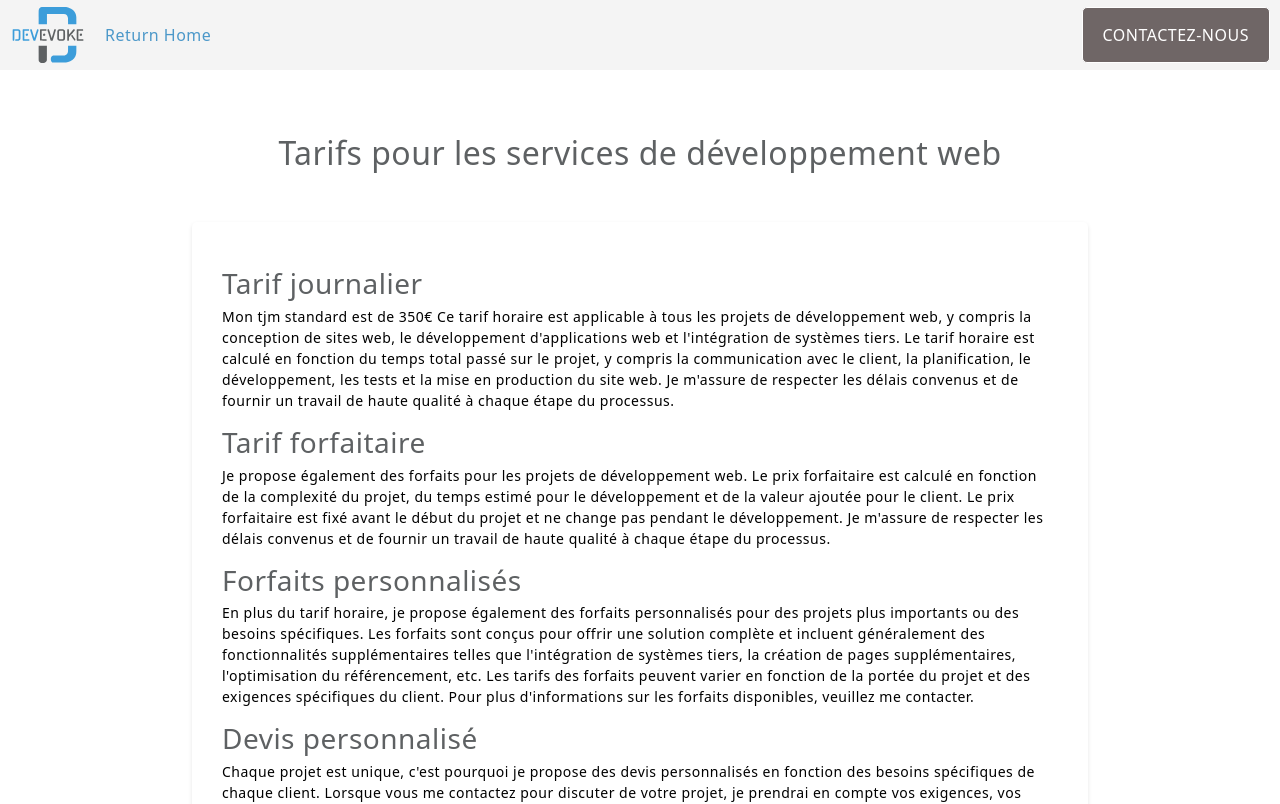
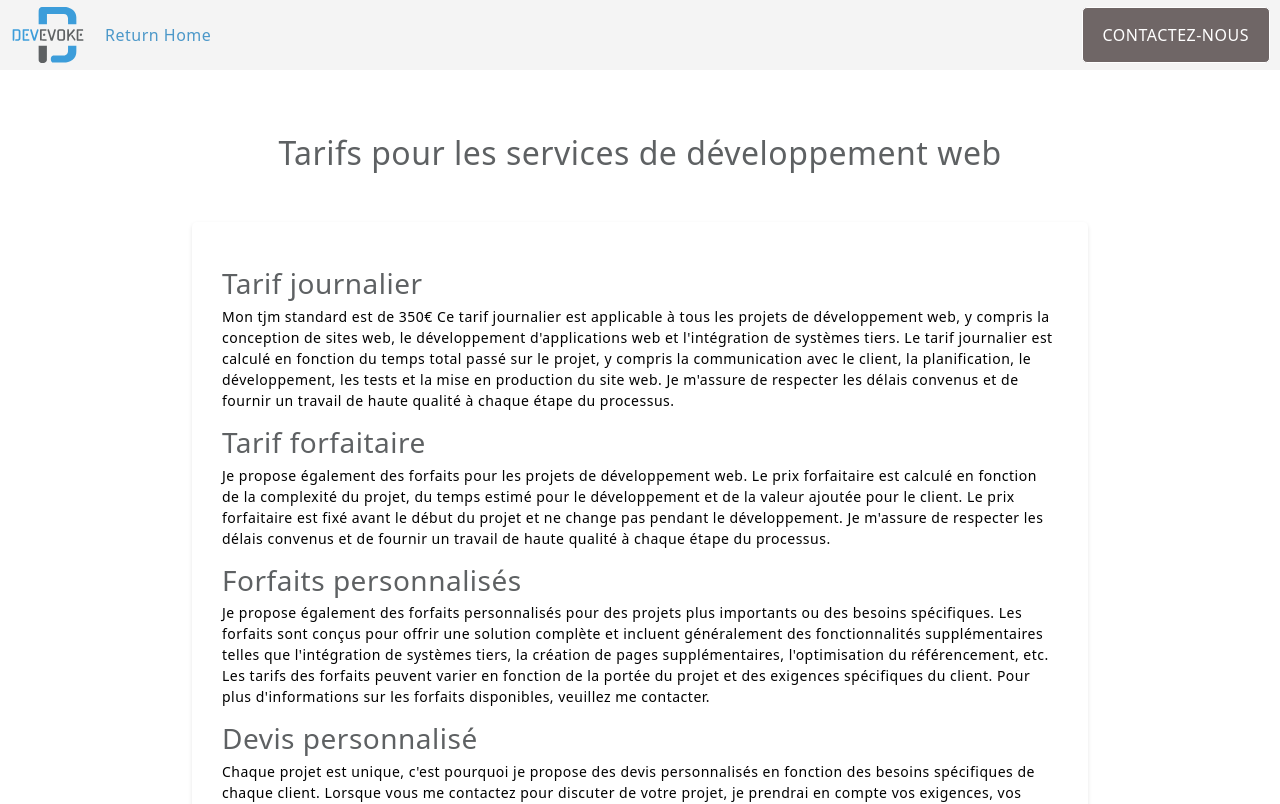
Before and after one commit to Dwfaradji/freelance, a Next.js app: page /tarif in a window 1280 px wide. Shown: the top 804 px of the page. Built offline with nearby package versions, Linux system fonts and the light colour scheme.

Commit message:
correction text

```diff
--- a/src/app/Data/data.ts
+++ b/src/app/Data/data.ts
@@ -254,10 +254,10 @@ const pageInfosPrice: PageInfo[] = [
   },
   {
     title: "Tarif journalier",
-    text: `Mon tjm standard est de 350€ Ce tarif horaire est
+    text: `Mon tjm standard est de 350€ Ce tarif journalier est
         applicable à tous les projets de développement web, y compris la
         conception de sites web, le développement d'applications web et
-        l'intégration de systèmes tiers. Le tarif horaire est calculé en
+        l'intégration de systèmes tiers. Le tarif journalier est calculé en
         fonction du temps total passé sur le projet, y compris la communication
         avec le client, la planification, le développement, les tests et la mise
         en production du site web. Je m'assure de respecter les délais convenus
@@ -273,7 +273,7 @@ const pageInfosPrice: PageInfo[] = [
   },
   {
     title: "Forfaits personnalisés",
-    text: `En plus du tarif horaire, je propose également des forfaits
+    text: `Je propose également des forfaits
           personnalisés pour des projets plus importants ou des besoins
           spécifiques. Les forfaits sont conçus pour offrir une solution complète
           et incluent généralement des fonctionnalités supplémentaires telles que
```
